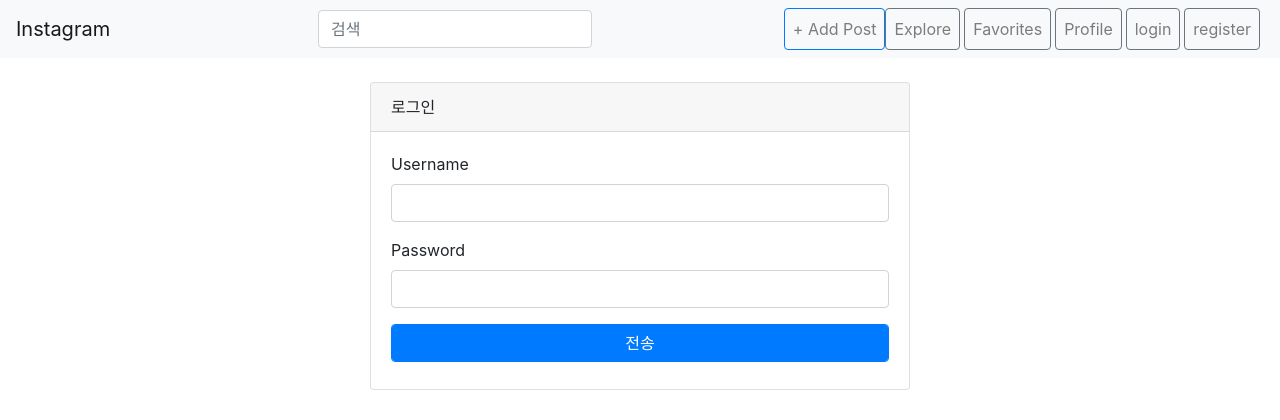
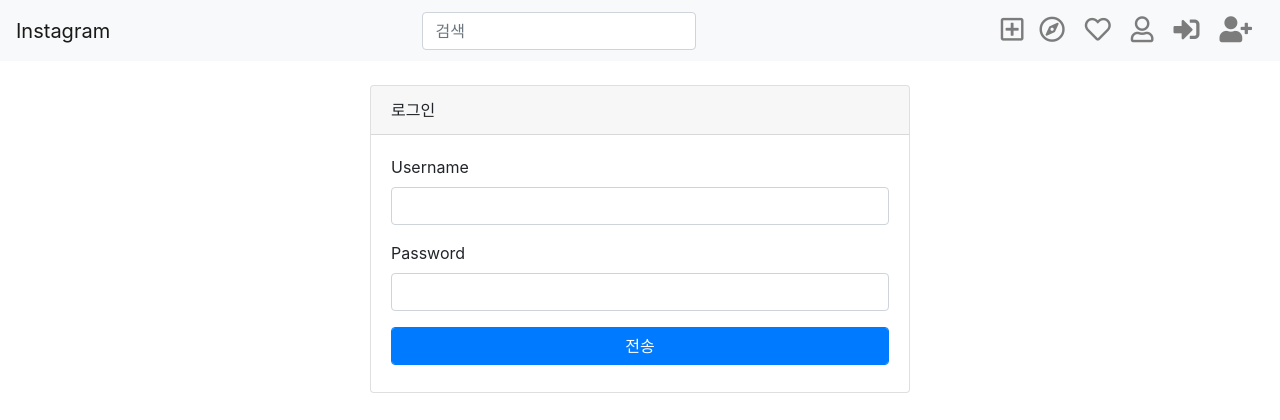
Before and after one commit to AsheKR/instagram, a Django app: page /members/login/ in a window 1280 px wide. Shown: the top 420 px of the page. Run offline with Django 3.2, Linux system fonts and the light colour scheme; some libraries are stand-ins or nearby versions.

Commit message:
logout 기능 처리를 위해 members.views, members.url, base.html 수정

```diff
--- a/app/members/urls.py
+++ b/app/members/urls.py
@@ -5,5 +5,6 @@
 app_name = 'members'
 
 urlpatterns = [
-    path('login/', views.login_view, name='login_view')
+    path('login/', views.login_view, name='login_view'),
+    path('logout/', views.logout_view, name='logout_view')
 ]
--- a/app/members/views.py
+++ b/app/members/views.py
@@ -1,4 +1,4 @@
-from django.contrib.auth import authenticate, login
+from django.contrib.auth import authenticate, login, logout
 from django.shortcuts import render, redirect
 
 from .forms import LoginForm
@@ -43,3 +43,17 @@
         }
 
         return render(request, 'members/login.html', context)
+
+def logout_view(request):
+    # URL: /members/logout/
+    # Template: 없음
+
+    # !POST 요청일 때만 처리
+    # 처리 완료 후 'posts:post_list'로 이동
+
+    # base.html에 있는 'Logout' 버튼이 이 view로 POST 요청하도록 함
+        # -> form을 구현해야함
+            # 'action' 속성의 값을 이 view로
+    if request.method == 'POST':
+        logout(request)
+        return redirect('posts:post_list')
--- a/app/templates/posts/base.html
+++ b/app/templates/posts/base.html
@@ -10,7 +10,22 @@
     <!-- 브라우저마다 다른 CSS 기본 설정값들을 같게 맞춰줌 -->
     <link rel="stylesheet" href="{% static 'css/normalize.css' %}">
     <link rel="stylesheet" href="{% static 'bootstrap/css/bootstrap.css' %}">
+    <link rel="stylesheet" href="https://use.fontawesome.com/releases/v5.4.1/css/all.css"
+          integrity="sha384-5sAR7xN1Nv6T6+dT2mhtzEpVJvfS3NScPQTrOxhwjIuvcA67KV2R5Jz6kr4abQsz" crossorigin="anonymous">
     <title>Instagram</title>
+
+    <style>
+		.nav_far {
+			font-size: 26px;
+		}
+
+		.no_button {
+			border:none;
+			background: transparent;
+			cursor: pointer
+		}
+
+    </style>
 </head>
 <body>
 <div id="wrap">
@@ -24,27 +39,31 @@
         <!--우측 3개 메뉴 버튼-->
         <ul class="navbar-nav ml-md-auto">
             <li class="nav-item">
-					<a href="{% url 'posts:post_create' %}" class="nav-link btn btn-outline-primary">+ Add Post</a>
+                <a href="{% url 'posts:post_create' %}" class="nav-link"><i class="far fa-plus-square nav_far"></i></a>
             </li>
             <li class="nav-item mr-sm-1">
-					<a href="#" class="nav-link btn btn-outline-secondary">Explore</a>
+                <a href="#" class="nav-link"><i class="far fa-compass nav_far"></i></a>
             </li>
             <li class="nav-item mr-sm-1">
-					<a href="#" class="nav-link btn btn-outline-secondary">Favorites</a>
+                <a href="#" class="nav-link"><i class="far fa-heart nav_far"></i></a>
             </li>
             <li class="nav-item mr-sm-1">
-					<a href="#" class="nav-link btn btn-outline-secondary">Profile</a>
+                <a href="#" class="nav-link"><i class="far fa-user nav_far"></i></a>
             </li>
             {% if user.is_authenticated %}
             <li class="nav-item mr-sm-1">
-					<a href="#" class="nav-link btn btn-outline-secondary">logout</a>
+                <form action="{% url 'members:logout_view' %}" method="POST">
+                    {% csrf_token %}
+                    <button type="submit" class="nav-link no_button"><i class="fas fa-sign-out-alt nav_far"></i>
+                    </button>
+                </form>
             </li>
             {% else %}
             <li class="nav-item mr-sm-1">
-					<a href="#" class="nav-link btn btn-outline-secondary">login</a>
+                <a href="" class="nav-link"><i class="fas fa-sign-in-alt nav_far"></i></a>
             </li>
             <li class="nav-item mr-sm-1">
-					<a href="#" class="nav-link btn btn-outline-secondary">register</a>
+                <a href="#" class="nav-link"><i class="fas fa-user-plus nav_far"></i></a>
             </li>
             {% endif %}
         </ul>
```
Lines whose indentation alone changed are shown as unchanged.
